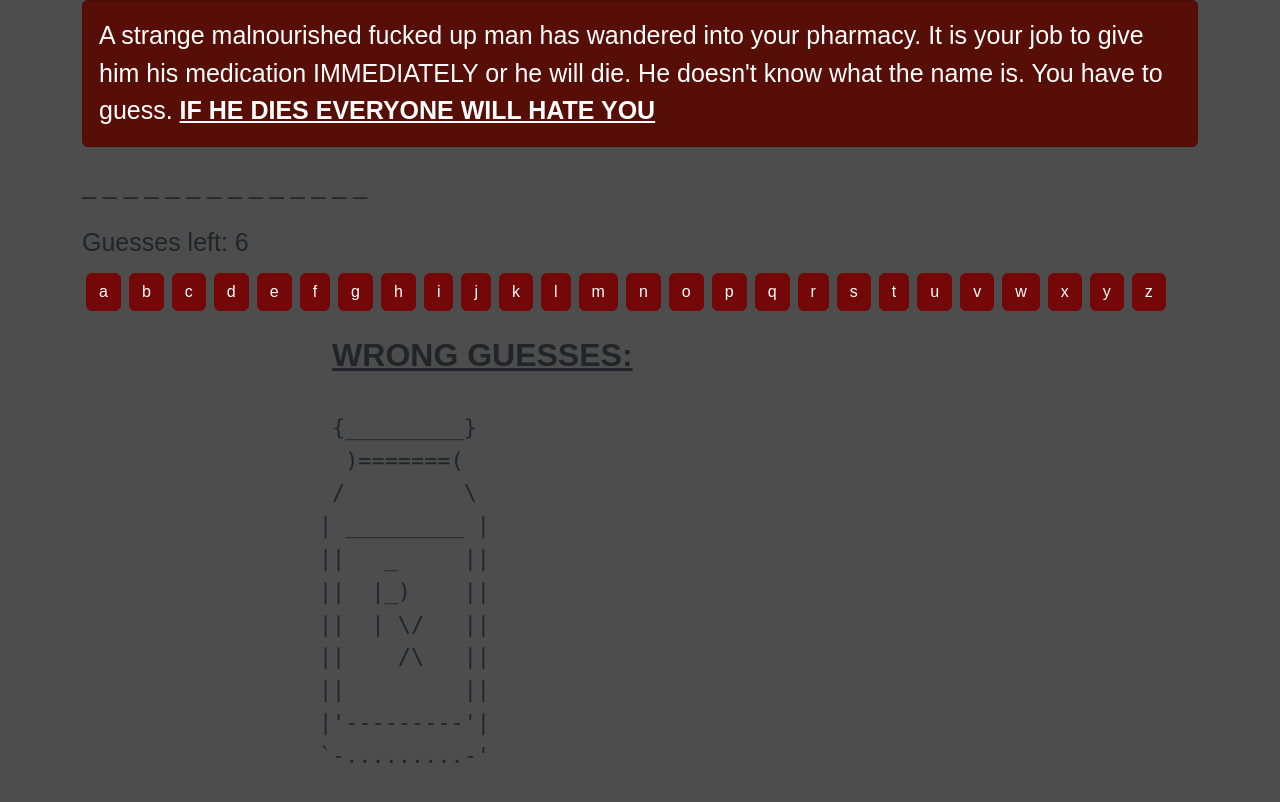
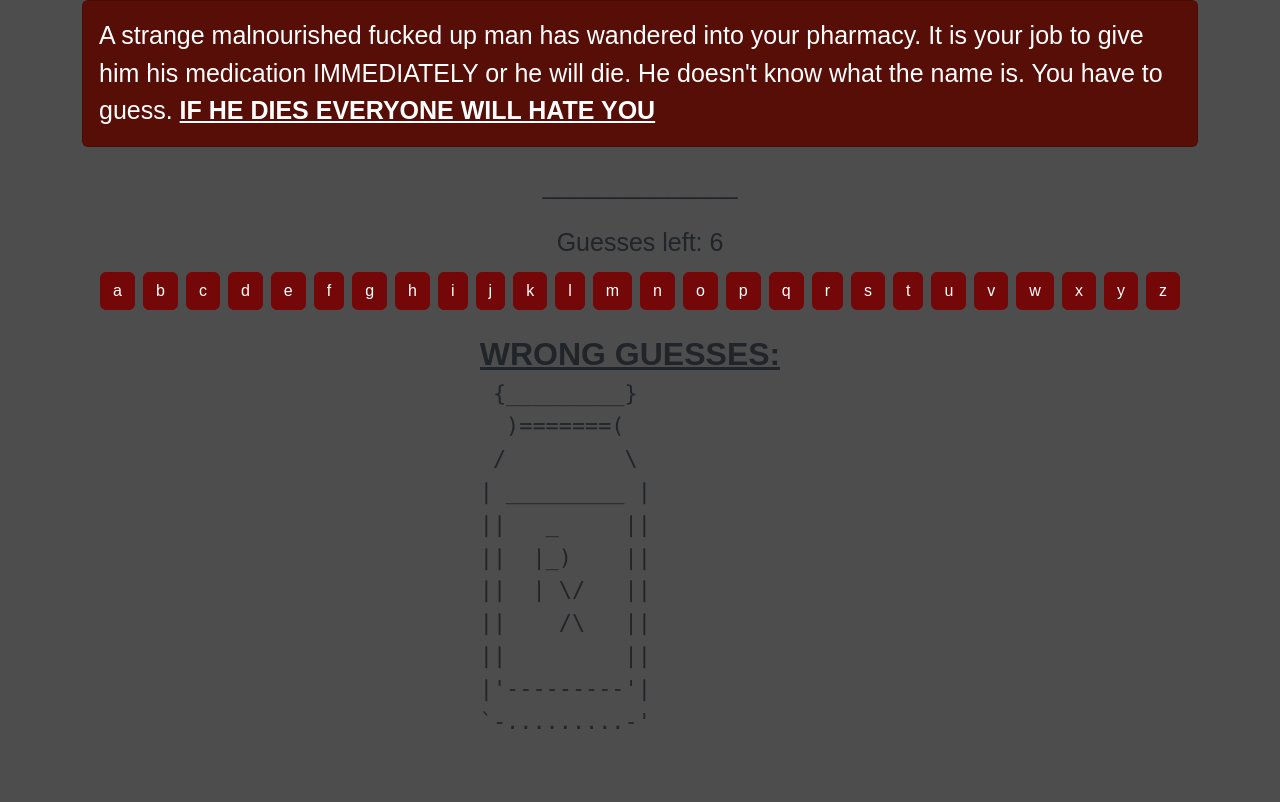
Before and after one commit to Matt-Christopherson/pharmacist, a plain HTML site: page index.html in a window 1280 px wide. Shown: the part 98-900 px from the top of the page. Drawn offline with nearby package versions, Linux system fonts and the light colour scheme; a web font is replaced by a local one.

Commit message:
Centered items.

```diff
--- a/index.html
+++ b/index.html
@@ -43,14 +43,20 @@
         }
 
         #word-container {
+            display: flex;
+            justify-content: center;
             margin-bottom: 20px;
         }
 
         #guesses-left {
+            display: flex;
+            justify-content: center;
             margin-bottom: 10px;
         }
 
         #letters {
+            display: flex;
+            justify-content: center;
             margin-bottom: 20px;
         }
 
@@ -65,7 +71,7 @@
 
         #pill-bottle-container {
             display: flex;
-
+            justify-content: center;
         }
 
         #pill-bottle {
@@ -133,7 +139,6 @@
             <div id="pill-bottle">
                 <pre id="pill-bottle-art">
 <span id="wrong-guess-label"><b><u>WRONG GUESSES:</u></b></span>
-
  {_________}
   )=======(
  /         \
```
Lines whose indentation alone changed are shown as unchanged.
